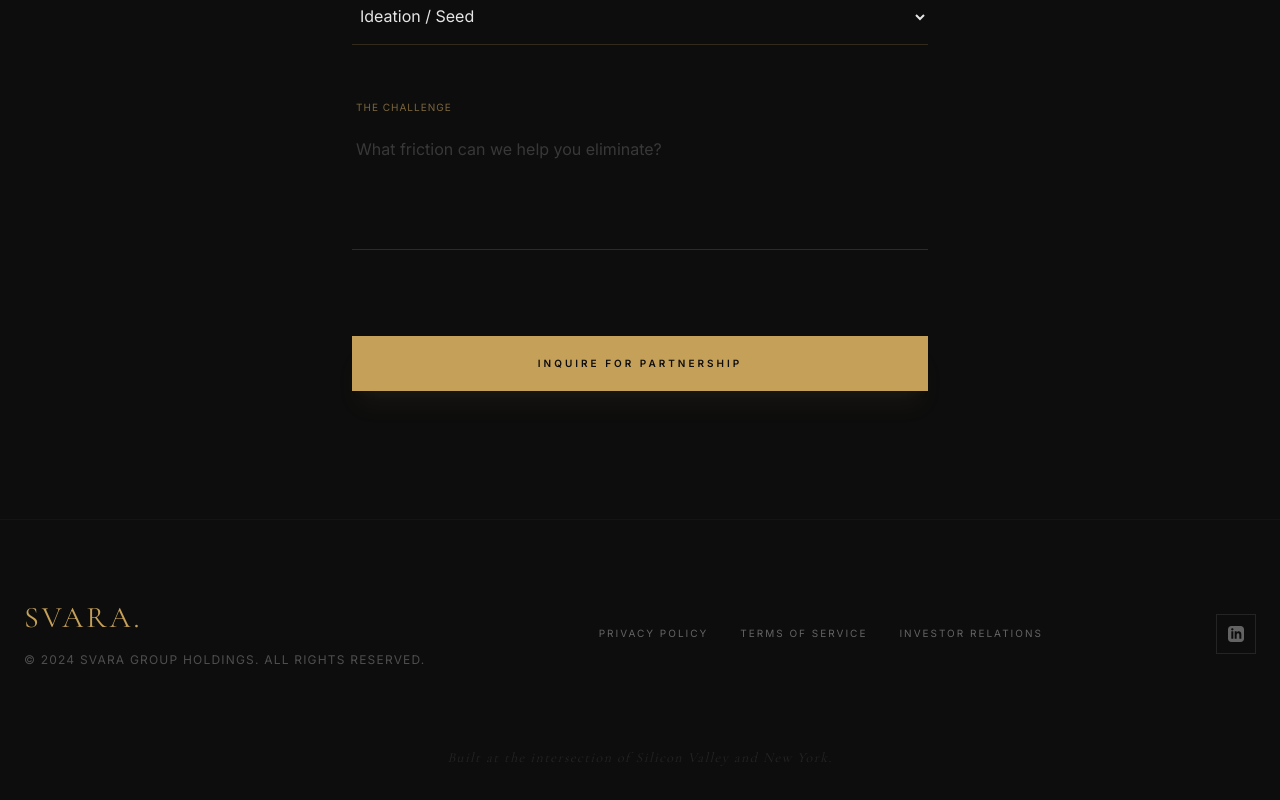
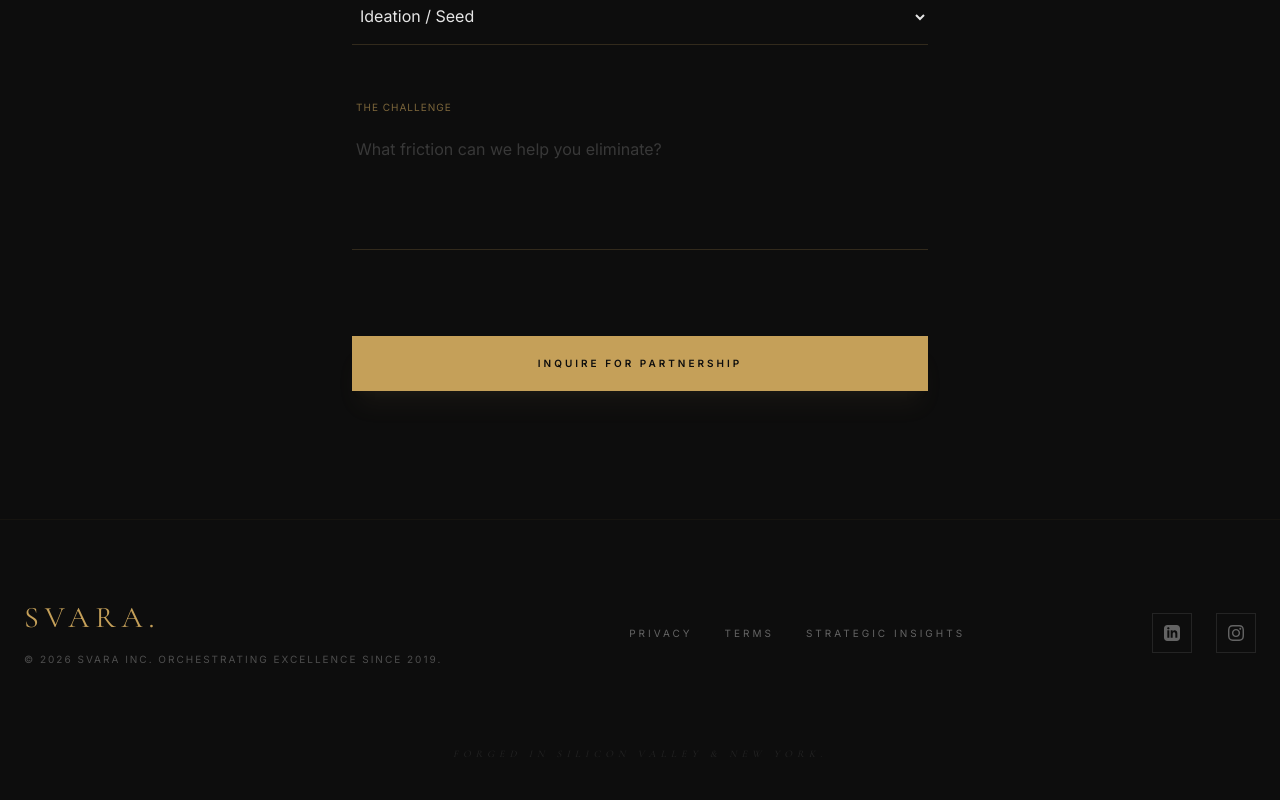
Before and after one commit to prashanthnatraj/svara-group, a React (Vite) app: page / in a window 1280 px wide. Shown: the part 5059-5859 px from the top of the page. Built offline with nearby package versions, Linux system fonts and the light colour scheme.

Commit message:
Update footer content and styling

```diff
--- a/components/Footer.tsx
+++ b/components/Footer.tsx
@@ -1,4 +1,3 @@
-
 import React from 'react';
 
 const Footer: React.FC = () => {
@@ -6,25 +5,30 @@
     <footer className="bg-svara-black py-20 px-6 border-t border-svara-gold/5">
       <div className="container mx-auto flex flex-col md:flex-row justify-between items-center gap-12">
         <div className="text-center md:text-left">
-          <h2 className="font-serif text-3xl text-svara-gold tracking-widest mb-4">SVARA.</h2>
-          <p className="text-xs uppercase tracking-widest text-svara-white/30">© 2024 Svara Group Holdings. All Rights Reserved.</p>
+          <h2 className="font-serif text-3xl text-svara-gold tracking-[0.2em] mb-4 uppercase">SVARA.</h2>
+          <p className="text-[10px] uppercase tracking-[0.2em] text-svara-white/30">
+            © 2026 SVARA INC. Orchestrating excellence since 2019.
+          </p>
         </div>
 
-        <div className="flex gap-8 text-[10px] uppercase tracking-[0.2em] text-svara-white/40">
-          <a href="#" className="hover:text-svara-gold transition-colors">Privacy Policy</a>
-          <a href="#" className="hover:text-svara-gold transition-colors">Terms of Service</a>
-          <a href="#" className="hover:text-svara-gold transition-colors">Investor Relations</a>
+        <div className="flex gap-8 text-[10px] uppercase tracking-[0.3em] text-svara-white/40">
+          <a href="#" className="hover:text-svara-gold transition-colors">Privacy</a>
+          <a href="#" className="hover:text-svara-gold transition-colors">Terms</a>
+          <a href="#" className="hover:text-svara-gold transition-colors">Strategic Insights</a>
         </div>
 
         <div className="flex gap-6">
-          <a href="#" className="w-10 h-10 flex items-center justify-center border border-svara-white/10 text-svara-white/40 hover:border-svara-gold hover:text-svara-gold transition-all">
+          <a href="#" title="LinkedIn" className="w-10 h-10 flex items-center justify-center border border-svara-white/10 text-svara-white/40 hover:border-svara-gold hover:text-svara-gold transition-all">
             <svg className="w-4 h-4" fill="currentColor" viewBox="0 0 24 24"><path d="M19 0h-14c-2.761 0-5 2.239-5 5v14c0 2.761 2.239 5 5 5h14c2.762 0 5-2.239 5-5v-14c0-2.761-2.238-5-5-5zm-11 19h-3v-11h3v11zm-1.5-12.268c-.966 0-1.75-.79-1.75-1.764s.784-1.764 1.75-1.764 1.75.79 1.75 1.764-.783 1.764-1.75 1.764zm13.5 12.268h-3v-5.604c0-3.368-4-3.113-4 0v5.604h-3v-11h3v1.765c1.396-2.586 7-2.777 7 2.476v6.759z"/></svg>
+          </a>
+          <a href="#" title="Instagram" className="w-10 h-10 flex items-center justify-center border border-svara-white/10 text-svara-white/40 hover:border-svara-gold hover:text-svara-gold transition-all">
+            <svg className="w-4 h-4" fill="currentColor" viewBox="0 0 24 24"><path d="M12 2.163c3.204 0 3.584.012 4.85.07 3.252.148 4.771 1.691 4.919 4.919.058 1.265.069 1.645.069 4.849 0 3.205-.012 3.584-.069 4.849-.149 3.225-1.664 4.771-4.919 4.919-1.266.058-1.644.07-4.85.07-3.204 0-3.584-.012-4.849-.07-3.26-.149-4.771-1.699-4.919-4.919-.058-1.265-.07-1.644-.07-4.849 0-3.204.013-3.583.07-4.849.149-3.227 1.664-4.771 4.919-4.919 1.266-.057 1.645-.069 4.849-.069zm0-2.163c-3.259 0-3.667.014-4.947.072-4.358.2-6.78 2.618-6.98 6.98-.059 1.281-.073 1.689-.073 4.948 0 3.259.014 3.668.072 4.948.2 4.358 2.618 6.78 6.98 6.98 1.281.058 1.689.072 4.948.072 3.259 0 3.668-.014 4.948-.072 4.354-.2 6.782-2.618 6.979-6.98.059-1.28.073-1.689.073-4.948 0-3.259-.014-3.667-.072-4.947-.196-4.354-2.617-6.78-6.979-6.98-1.281-.059-1.69-.073-4.949-.073zm0 5.838c-3.403 0-6.162 2.759-6.162 6.162s2.759 6.163 6.162 6.163 6.162-2.759 6.162-6.163-2.759-6.162-6.162-6.162zm0 10.162c-2.209 0-4-1.79-4-4 0-2.209 1.791-4 4-4s4 1.791 4 4c0 2.21-1.791 4-4 4zm6.406-11.845c-.796 0-1.441.645-1.441 1.44s.645 1.44 1.441 1.44c.795 0 1.439-.645 1.439-1.44s-.644-1.44-1.439-1.44z"/></svg>
           </a>
         </div>
       </div>
 
       <div className="mt-20 text-center opacity-10">
-        <p className="font-serif italic text-sm tracking-widest">Built at the intersection of Silicon Valley and New York.</p>
+        <p className="font-serif italic text-[10px] tracking-[0.5em] uppercase">Forged in Silicon Valley & New York.</p>
       </div>
     </footer>
   );
```
